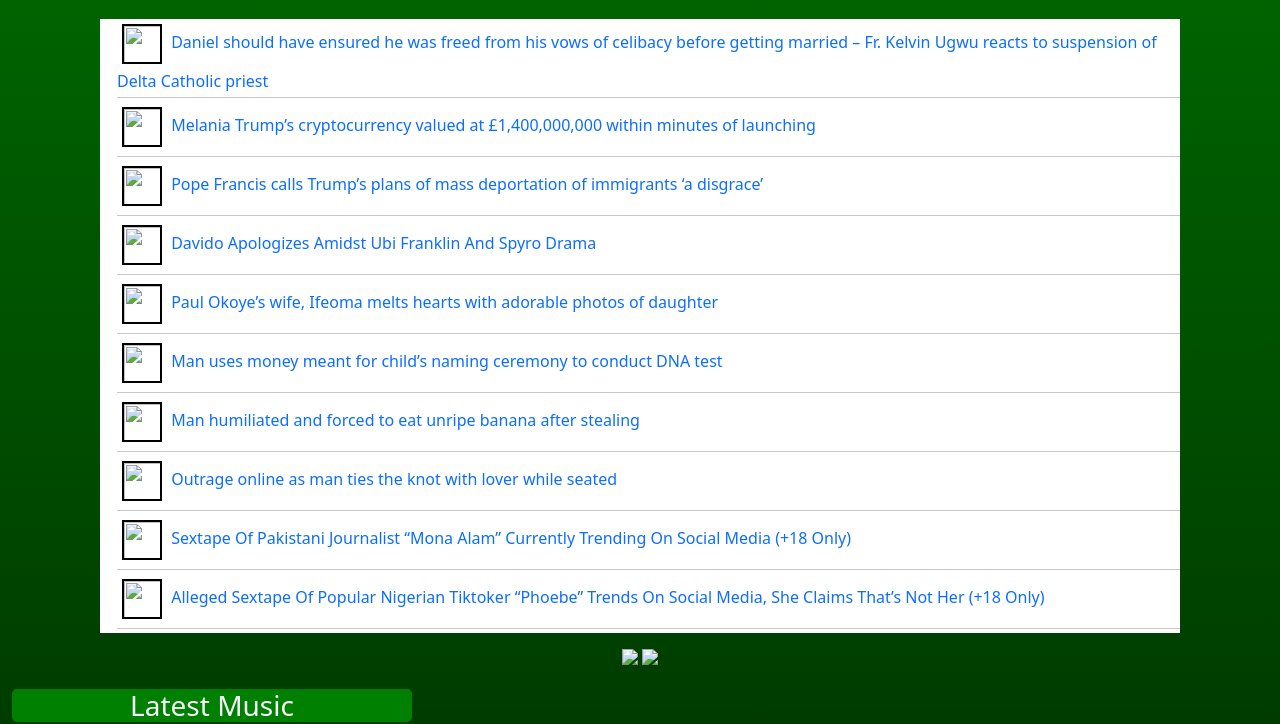
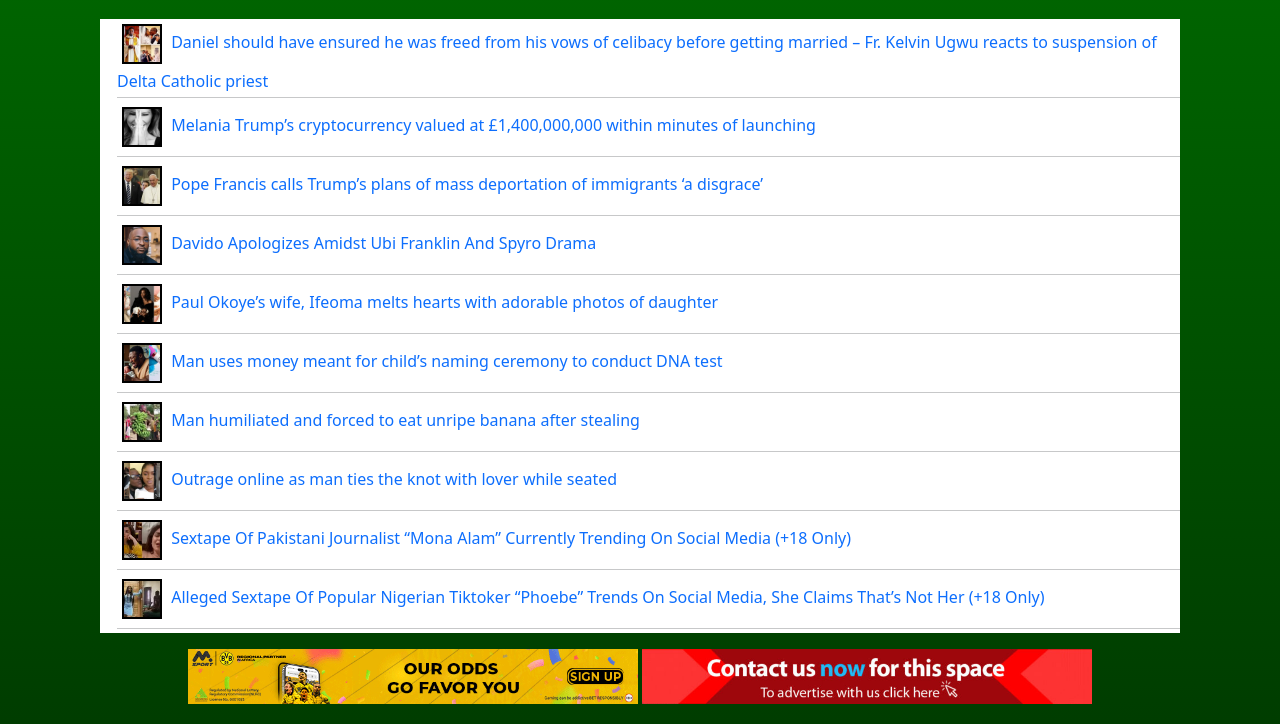
Before and after one commit to salowise/my-first, a plain HTML site: page index.html in a window 1280 px wide. Shown: the part 526-1250 px from the top of the page. Drawn offline with nearby package versions, Linux system fonts and the light colour scheme.

Commit message:
Update index.html

```diff
--- a/index.html
+++ b/index.html
@@ -100,60 +100,60 @@
     <section style="margin-left: 100px; margin-right: 100px; background-color: white;" class="my-2">
       <div class="row lee">
         <div class="col-md-6 col-lg-12">
-          <img src="/image/ug.webp" class="img-fluid jole">
+          <img src="ug.webp" class="img-fluid jole">
           <a href="#" class="med">Daniel should have ensured he was freed from his vows of celibacy before getting married – Fr. Kelvin Ugwu reacts to suspension of Delta Catholic priest</a>
           <hr class="my-1" />
         </div>
 
         <div class="col-md-6 col-lg-12">
-          <img src="/image/tp.webp" class="img-fluid jole">
+          <img src="tp.webp" class="img-fluid jole">
           <a href="#" class="med">Melania Trump’s cryptocurrency valued at £1,400,000,000 within minutes of launching</a>
           <hr class="my-1" />
 
         </div>
         <div class="col-md-6 col-lg-12">
-          <img src="/image/pt.webp" class="img-fluid jole">
+          <img src="pt.webp" class="img-fluid jole">
           <a href="#" class="med">Pope Francis calls Trump’s plans of mass deportation of immigrants ‘a disgrace’</a>
           <hr class="my-1" />
 
         </div>
         <div class="col-md-6 col-lg-12">
-          <img src="/image/dv.webp" class="img-fluid jole">
+          <img src="dv.webp" class="img-fluid jole">
           <a href="#" class="med">Davido Apologizes Amidst Ubi Franklin And Spyro Drama</a>
           <hr class="my-1" />
 
         </div>
         <div class="col-md-6 col-lg-12">
-          <img src="/image/rd.webp" class="img-fluid jole">
+          <img src="rd.webp" class="img-fluid jole">
           <a href="#" class="med">Paul Okoye’s wife, Ifeoma melts hearts with adorable photos of daughter</a>
           <hr class="my-1" />
 
         </div>
         <div class="col-md-6 col-lg-12">
-          <img src="/image/mn.webp" class="img-fluid jole">
+          <img src="mn.webp" class="img-fluid jole">
           <a href="#" class="med">Man uses money meant for child’s naming ceremony to conduct DNA test</a>
           <hr class="my-1" />
 
         </div>
         <div class="col-md-6 col-lg-12">
-          <img src="/image/mh.webp" class="img-fluid jole">
+          <img src="mh.webp" class="img-fluid jole">
           <a href="#" class="med">Man humiliated and forced to eat unripe banana after stealing</a>
           <hr class="my-1" />
         </div>
         <div class="col-md-6 col-lg-12">
-          <img src="/image/ot.webp" class="img-fluid jole">
+          <img src="ot.webp" class="img-fluid jole">
           <a href="#" class="med">Outrage online as man ties the knot with lover while seated</a>
           <hr class="my-1" />
 
         </div>
         <div class="col-md-6 col-lg-12">
-          <img src="/image/st.webp" class="img-fluid jole">
+          <img src="st.webp" class="img-fluid jole">
           <a href="#" class="med">Sextape Of Pakistani Journalist “Mona Alam” Currently Trending On Social Media (+18 Only)</a>
           <hr class="my-1" />
 
         </div>
         <div class="col-md-6 col-lg-12">
-          <img src="/image/st2.webp"  class="img-fluid jole" class="img-fluid jole">
+          <img src="st2.webp"  class="img-fluid jole" class="img-fluid jole">
           <a href="#" class="med">Alleged Sextape Of Popular Nigerian Tiktoker “Phoebe” Trends On Social Media, She Claims That’s Not Her (+18 Only)</a>
           <hr class="my-1" />
 
@@ -161,8 +161,8 @@
       </div>
     </section>
     <div class="text-center">
-      <img src="/image/ads2.gif" aria-placeholder="advertisement" class="my-2 text-center" style="width: 450px;">
-      <img src="/image/ads.webp" aria-placeholder="advertisement" class="my-2 text-center" style="width: 450px;">
+      <img src="ads2.gif" aria-placeholder="advertisement" class="my-2 text-center" style="width: 450px;">
+      <img src="ads.webp" aria-placeholder="advertisement" class="my-2 text-center" style="width: 450px;">
     </div>
 
     <div class=" my-3" style="width: 400px; border-radius: 5px; margin-left: 12px; background-color: green;">
```
